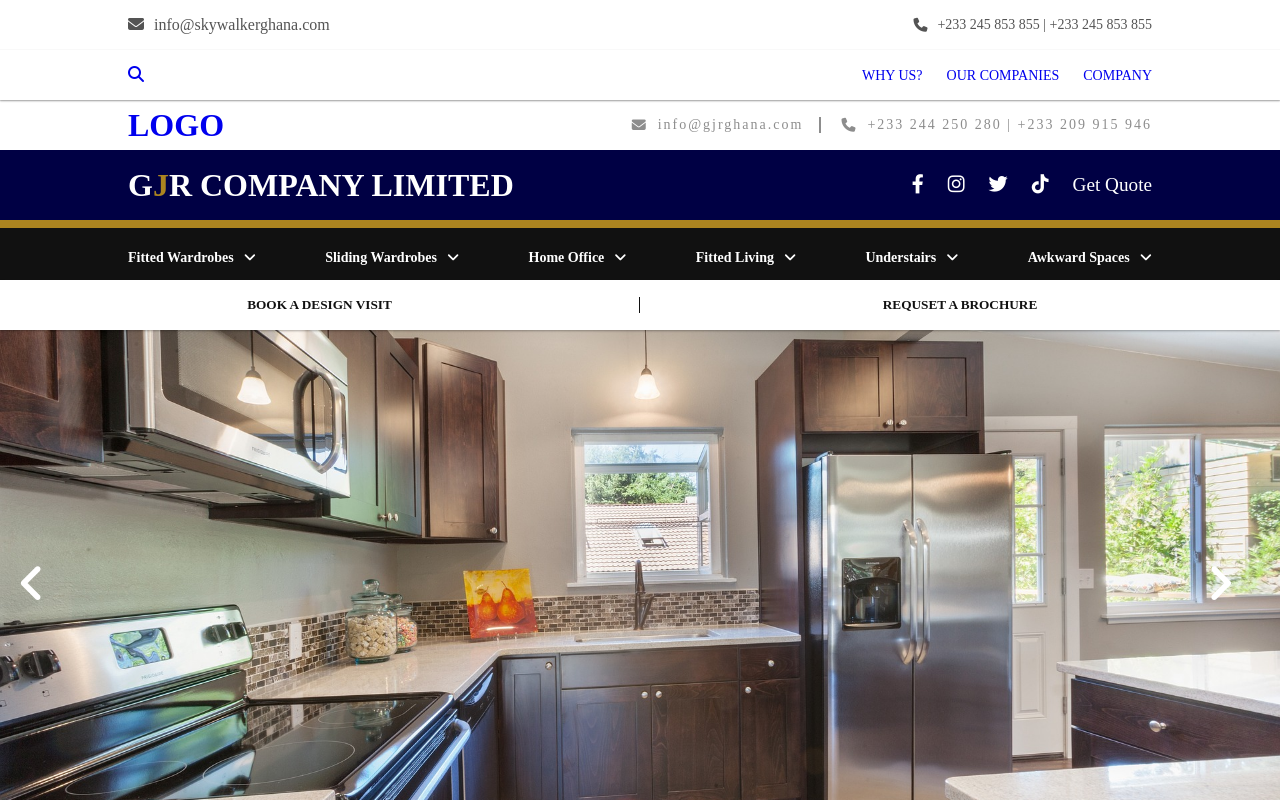
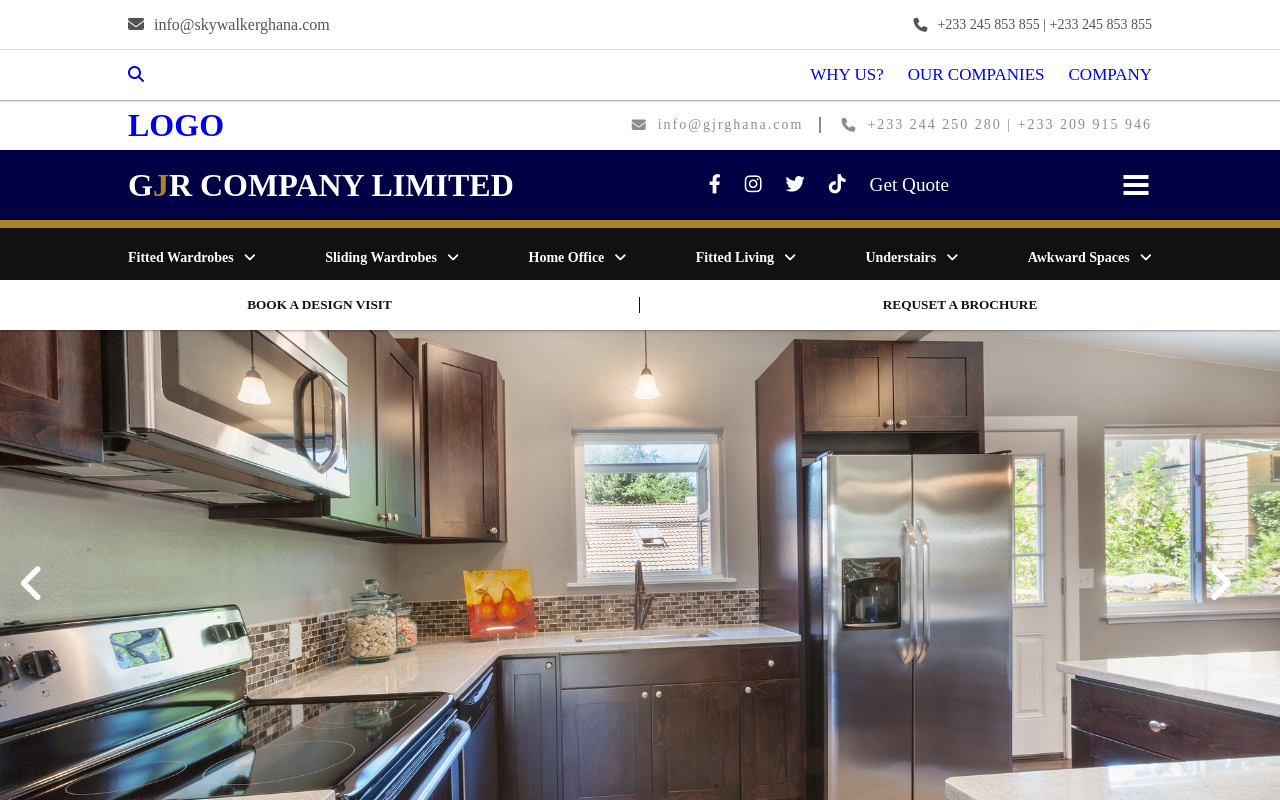
Before and after one commit to frankjr212711/skywalkeR, a React (Create React App) app: page /gjr in a window 1280 px wide. Shown: the top 800 px of the page. Built offline with nearby package versions, Linux system fonts and the light colour scheme.

Commit message:
university

```diff
--- a/src/GjrNav.js
+++ b/src/GjrNav.js
@@ -567,7 +567,6 @@ export const GjrNav = () => {
           </div>
         </div>
 
-        <Hero slides={slides} />
       </div>
     </>
   );
--- a/src/GjrNavbar.css
+++ b/src/GjrNavbar.css
@@ -87,6 +87,34 @@
 .gjr_mid_banner .mid_banner_content {
   text-align: center;
 }
+.gjr_menu_btn {
+  width: 32px;
+  height: 32px;
+  /* border: 1px solid red; */
+  position: relative;
+}
+.gjr_menu_btn span {
+  position: absolute;
+  top: 50%;
+  left: 50%;
+  transform: translate(-50%, -50%);
+  height: 4px;
+  width: 25px;
+  background: #fff;
+  transition: .3s ease;
+}
+.gjr_menu_btn span:nth-child(1) {
+  top: 25%;
+}
+.gjr_menu_btn span:nth-child(3) {
+  top: 75%;
+}
+.gjr_menu_btn:hover .gjr_menu_btn span:nth-child(1) { }
+.gjr_menu_btn:hover .gjr_menu_btn span:nth-child(2) { }
+.gjr_menu_btn:hover .gjr_menu_btn span:nth-child(3) { }
+
+
+
 .gjr_nav_links ul li {
   display: inline-block;
   margin-left: 1.5rem;
@@ -211,7 +239,7 @@
   visibility: hidden;
   transition: all 0.3s ease;
   font-family: "Jost";
-  /* border: 1px solid red; */
+  /* border: 1px solid red;g */
 }
 .gjr_nav_items ul li {
   position: relative;
--- a/src/GjrNavbar.js
+++ b/src/GjrNavbar.js
@@ -52,6 +52,9 @@ export const GjrNavbar = () => {
               </div>
             </div>
 
+
+
+
             <div className="gjr_mid_banner">
               <div className="mid_banner_content">
                 <div className="gjr_mid_banner_text">
@@ -100,8 +103,19 @@ export const GjrNavbar = () => {
                     </li>
                   </ul>
                 </div>
+
+                <div className="gjr_menu_btn">
+                  <span></span>
+                  <span></span>
+                  <span></span>
+                </div>
+
+
               </div>
             </div>
+
+
+
 
             <div className="gjr_third_banner">
               <div className="third_banner_content">
--- a/src/Navbar.css
+++ b/src/Navbar.css
@@ -12,7 +12,7 @@ nav {
   width: 100%;
   height: 50px;
   /* background: red; */
-  border-bottom: 1px solid #f9f9f9;
+  border-bottom: 1px solid #ddd;
 }
 .nav_content_tp .content {
   width: 80%;
@@ -75,20 +75,20 @@ nav {
 
 .content .nav_links li a{
   text-transform: uppercase;
-  font-size: 14px;
+  font-size: 17px !important;
   position: relative;
 }
 .content .nav_links li {
   position: relative
 }
-.content .nav_links li::before{
+.content .nav_links li:nth-child(2):before{
   content: '';
   position: absolute;
-  bottom: -5px;
+  bottom: -14px;
   left: 50%;
   transform: translateX(-50%);
   width: 0%;
-  height: 3px;
+  height: 2px;
   background: #111;
   transition: all .3s ease;
 }
@@ -97,40 +97,40 @@ nav {
 }
 .nav_mega_drop_menu {
   position: fixed;
-  top: 150px;
-  left: 0;
+  top: 100px;
+  right: 0;
   width: 100%;
-  height: 350px;
+  /* padding: 3rem 0; */
+  height:50vh;
   background: rgb(255,255,255);
-  box-shadow: 0 1px 2px 0 rgba(0, 0, 0, 0.3);
+  /* box-shadow: 0 1px 2px 0 rgba(0, 0, 0, 0.3); */
   visibility: hidden;
   opacity: 0;
   transition: all .3s ease;
+  border-top: 1px solid #ddd;
 }
 .content .nav_links li:hover .nav_mega_drop_menu {
-  top: 100px;
   visibility: visible;
   opacity: 1;
 }
 .nav_mega_drop_menu .nav_mega_drop_menu_content {
-  width: 50%;
-  height: inherit;
+  width: 80%;
   margin: auto;
-  display: grid;
-  grid-template-columns: repeat(2, 1fr);
+  height: 100%;
+  padding: 3rem 0;
+
+  border: 1px solid red;
 }
- .mega_nav_item {
-  /* border: 1px solid red; */
-  padding: 1rem;
-}
-.mega_nav_item a {
-  height: 100%;
-  width: 100%;
+ .nav_mega_drop_menu_content span {
+  display: flex;
+  column-gap: 20px;
+ }
+ .nav_mega_drop_menu_content a {
   display: block;
-  border: 1px solid red;
+ }
 
-font-size: 1.2rem !important;
-}
+
+
 
 
 .drop_menu {
@@ -153,11 +153,11 @@ font-size: 1.2rem !important;
   visibility: visible;
   opacity: 1;
 }
-.drop_menu a{
+.drop_menu a {
   display: block;
   width: 100%;
   padding: .5rem 0rem .5rem 1rem;
-
+  font-size: 17px !important;
 }
 .drop_menu a:hover{
   background: #000044;
--- a/src/Navbar.js
+++ b/src/Navbar.js
@@ -27,9 +27,7 @@ export const Navbar = () => {
       </div>
 
       <div className="nav_content_dn">
-
         <div className="content">
-
           <div className="logo_box">
             <Link to="/">
               <i className="fa fa-search"></i>
@@ -48,24 +46,38 @@ export const Navbar = () => {
                 <div className="nav_mega_drop_menu">
                   <div className="nav_mega_drop_menu_content">
 
-                    <div className="mega_nav_item">
-                    <Link to='/skywalker'>
-                        Skywalker Company Limited
-                      </Link>
+                    <div className="content_photo">
+                      {/* <img src="" alt="" /> */}
+                    </div>
 
+                    <div className="content_links">
+                    <Link to="/skywalker" onClick={closeMenu}>
+                      <span>
+                          Skywalker Company Limited
+                          <i className="fa solid fa-angle-right"></i>
+                        </span>
+
+
+                    </Link>
+                    <Link to="/librex">
+                      <span>
+                          Librex Company Limited
+                          <i className="fa solid fa-angle-right"></i>
+                      </span>
+
+                    </Link>
+
+                    <Link to="/gjr">
+                      <span>
+                          GJR Company Limited
+                          <i className="fa solid fa-angle-right"></i>
+                      </span>
+
+
+                    </Link>
                     </div>
-                    <div className="mega_nav_item">
-                    <Link to='/gjr'>
-                        GJR Company Limited
-                      </Link>
-                    </div>
-                    <div className="mega_nav_item">
-                    <Link to='/librex'>
-                        Librex Holding
-                      </Link>
-                    </div>
+
                   </div>
-
                 </div>
               </li>
               <li className="link">
@@ -92,15 +104,7 @@ export const Navbar = () => {
             <span></span>
           </div>
         </div>
-
-
-
       </div>
-
-
-
-
-
     </nav>
   );
 };
```
